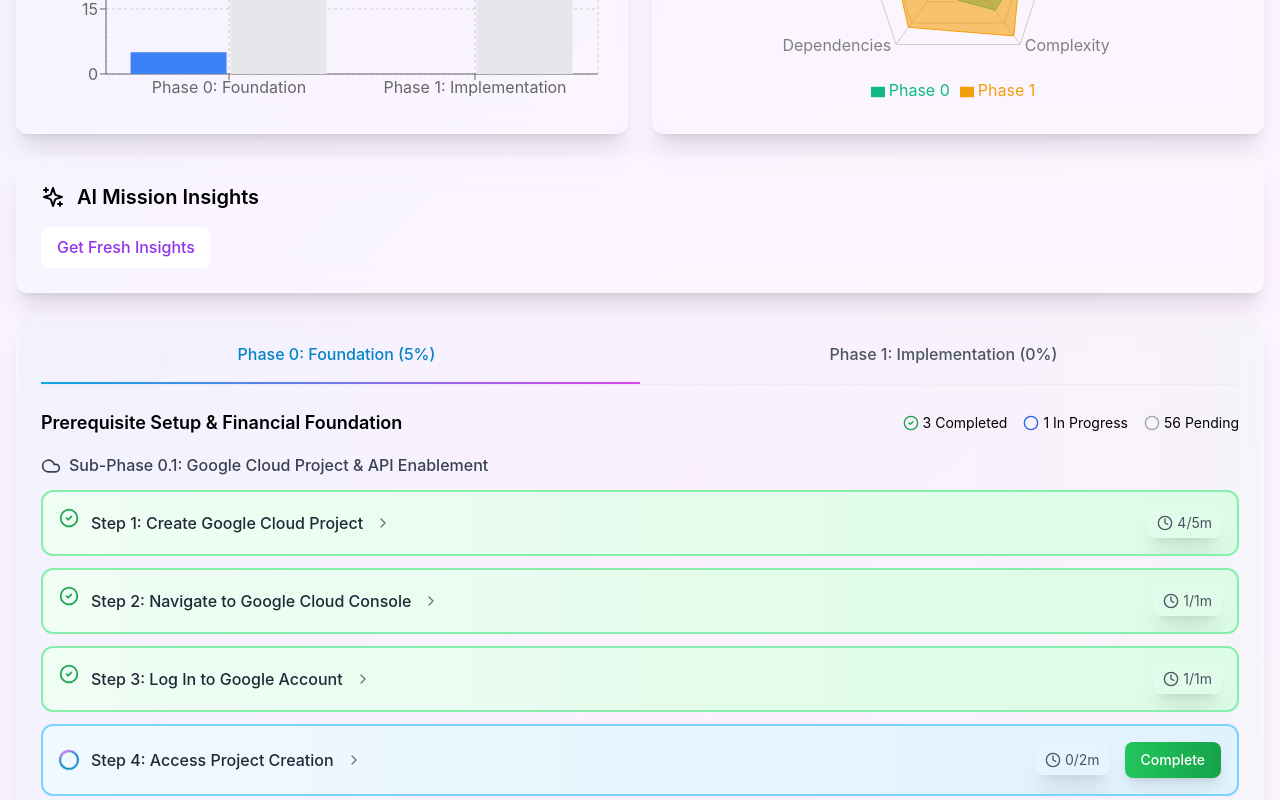
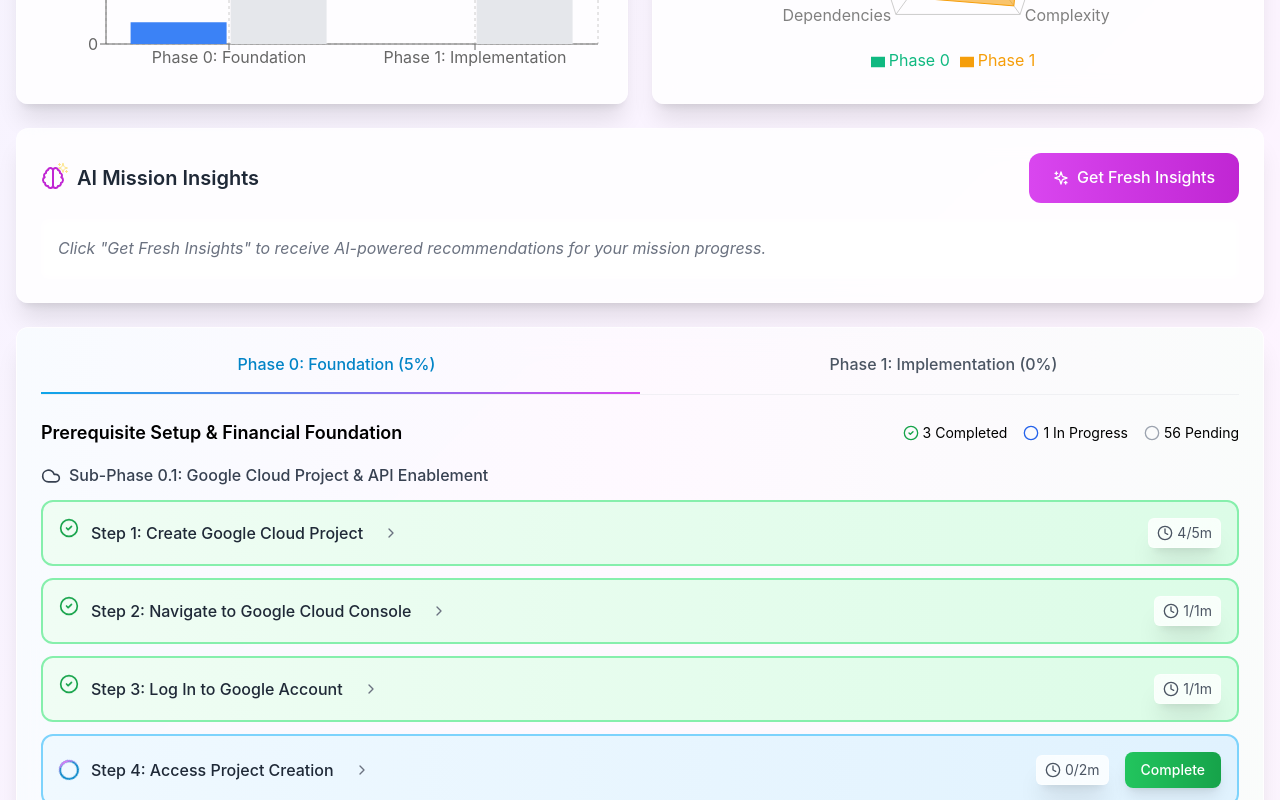
Before and after one commit to cortexj/alpha-cortex-dashboard, a React (Vite) app: page / in a window 1280 px wide. Shown: the part 620-1420 px from the top of the page. Built offline with nearby package versions, Linux system fonts and the light colour scheme; the HTML template or start-up script is replaced by a standard one.

Commit message:
Fix Timer, Dropdowns, and Visual Design

```diff
--- a/src/components/AIInsightsPanel.jsx
+++ b/src/components/AIInsightsPanel.jsx
@@ -1,5 +1,5 @@
 import React from 'react';
-import { Sparkles } from 'lucide-react';
+import { Sparkles, Brain } from 'lucide-react';
 
 const AIInsightsPanel = ({ aiInsights, getAIInsights }) => {
   return (
@@ -8,18 +8,33 @@ const AIInsightsPanel = ({ aiInsights, getAIInsights }) => {
       <div className="absolute inset-0 bg-gradient-to-r from-accent-500/20 via-primary-500/20 to-accent-500/20 opacity-0 group-hover:opacity-100 transition-opacity duration-500"></div>
 
       <div className="relative z-10">
-        <div className="flex items-center gap-3 mb-4">
-          <Sparkles className="w-6 h-6" />
-          <h3 className="text-xl font-semibold">AI Mission Insights</h3>
+        <div className="flex items-center justify-between mb-4">
+          <div className="flex items-center gap-3">
+            <div className="relative">
+              <Brain className="w-6 h-6 text-accent-600" />
+              <Sparkles className="w-3 h-3 text-yellow-400 absolute -top-1 -right-1 animate-pulse" />
+            </div>
+            <h3 className="text-xl font-semibold text-gray-800">AI Mission Insights</h3>
+          </div>
+          <button
+            onClick={getAIInsights}
+            className="button-micro px-6 py-3 bg-gradient-to-r from-accent-500 to-accent-600 hover:from-accent-600 hover:to-accent-700 text-white rounded-xl hover:shadow-lg transition-all duration-300 font-medium focus-enhanced"
+          >
+            <span className="flex items-center gap-2">
+              <Sparkles className="w-4 h-4" />
+              Get Fresh Insights
+            </span>
+          </button>
         </div>
-        <button
-          onClick={getAIInsights}
-          className="px-4 py-2 bg-white text-purple-600 rounded-lg hover:bg-gray-100 transition-colors font-medium"
-        >
-          Get Fresh Insights
-        </button>
         {aiInsights && (
-          <p className="mt-4 text-white/90 animate-fade-in-up leading-relaxed">{aiInsights}</p>
+          <div className="mt-4 p-4 bg-white/10 backdrop-blur-sm rounded-lg border border-white/20">
+            <p className="text-gray-700 animate-fade-in-up leading-relaxed">{aiInsights}</p>
+          </div>
+        )}
+        {!aiInsights && (
+          <div className="mt-4 p-4 bg-white/5 backdrop-blur-sm rounded-lg border border-white/10">
+            <p className="text-gray-500 italic">Click "Get Fresh Insights" to receive AI-powered recommendations for your mission progress.</p>
+          </div>
         )}
       </div>
     </div>
--- a/src/components/Header.jsx
+++ b/src/components/Header.jsx
@@ -22,6 +22,7 @@ const Header = ({ isTimerRunning, setIsTimerRunning, sessionTime }) => {
           </div>
           <div className="flex items-center gap-4">
             <button
+              onClick={() => setIsTimerRunning(!isTimerRunning)}
               className={`button-micro flex items-center gap-2 px-6 py-3 rounded-xl font-medium shadow-lg transition-all duration-300 focus-enhanced ${
                 isTimerRunning
                   ? 'bg-gradient-to-r from-red-500 to-red-600 hover:from-red-600 hover:to-red-700 text-white hover:shadow-red-500/30'
@@ -29,11 +30,10 @@ const Header = ({ isTimerRunning, setIsTimerRunning, sessionTime }) => {
               }`}
             >
               {isTimerRunning ? (
-                <Pause className="w-5 h-5 animate-pulse" />
+                <Pause className="w-5 h-5" />
               ) : (
-                <Play className="w-5 h-5 transition-transform duration-200 group-hover:scale-110" />
+                <Play className="w-5 h-5" />
               )}
-              {isTimerRunning ? <Pause className="w-5 h-5" /> : <Play className="w-5 h-5" />}
               {isTimerRunning ? 'Pause' : 'Start'} Session
             </button>
             <div className="text-center glass-effect rounded-lg p-3 min-w-[120px]">
@@ -42,7 +42,6 @@ const Header = ({ isTimerRunning, setIsTimerRunning, sessionTime }) => {
                 {Math.floor(animatedMinutes).toString().padStart(2, '0')}:
                 {Math.floor(animatedSeconds).toString().padStart(2, '0')}
               </div>
-              <p className="text-gray-600 mt-1 animate-fade-in-up">Zero-Drift Protocol Execution Dashboard</p>
             </div>
           </div>
         </div>
--- a/src/components/StepCard.jsx
+++ b/src/components/StepCard.jsx
@@ -23,13 +23,16 @@ const StepCard = ({ step, expandedSteps, toggleStepExpansion, updateStepStatus }
     pending: <Circle className="w-5 h-5 text-gray-400" />
   };
 
-  const handleToggleExpansion = () => {
+  const handleToggleExpansion = (e) => {
+    e.preventDefault();
+    e.stopPropagation();
     setIsAnimating(true);
     toggleStepExpansion(step.id);
     setTimeout(() => setIsAnimating(false), 300);
   };
 
   const handleStatusUpdate = (e) => {
+    e.preventDefault();
     e.stopPropagation();
     setIsAnimating(true);
     updateStepStatus(step.id, step.status === 'pending' ? 'in-progress' : 'completed');
@@ -37,16 +40,16 @@ const StepCard = ({ step, expandedSteps, toggleStepExpansion, updateStepStatus }
   };
 
   return (
-    <div className={`border-2 rounded-xl p-4 mb-3 transition-all duration-300 cursor-pointer group relative overflow-hidden ${statusColors[step.status]} hover:shadow-xl hover:-translate-y-1 ${isAnimating ? 'animate-pulse' : ''}`}>
+    <div className={`border-2 rounded-xl p-4 mb-3 transition-all duration-300 group relative overflow-hidden ${statusColors[step.status]} hover:shadow-xl hover:-translate-y-1 ${isAnimating ? 'animate-pulse' : ''}`}>
       {/* Subtle gradient overlay on hover */}
       <div className="absolute inset-0 bg-gradient-to-r from-white/20 via-transparent to-white/20 translate-x-[-100%] group-hover:translate-x-[100%] transition-transform duration-700 ease-out"></div>
 
-      <div onClick={handleToggleExpansion} className="relative z-10">
+      <div className="relative z-10">
         <div className="flex items-center justify-between">
-          <div className="flex items-center gap-3">
+          <div className="flex items-center gap-3 flex-1 cursor-pointer" onClick={handleToggleExpansion}>
             {statusIcons[step.status]}
             <span className="font-medium text-gray-800 group-hover:text-gray-900">Step {step.id}: {step.title}</span>
-            <div className="transition-transform duration-200">
+            <div className="transition-transform duration-200 ml-2">
               {isExpanded ? (
                 <ChevronDown className="w-4 h-4 text-gray-500 rotate-0 transition-transform duration-200" />
               ) : (
@@ -78,7 +81,7 @@ const StepCard = ({ step, expandedSteps, toggleStepExpansion, updateStepStatus }
           isExpanded ? 'max-h-96 opacity-100 mt-3' : 'max-h-0 opacity-0'
         }`}>
           <div className="pl-8 text-sm text-gray-700 animate-fade-in-up">
-            <p>{step.description}</p>
+            <p className="mb-2">{step.description}</p>
             <div className="mt-3 flex gap-4 items-center">
               <span className="text-xs text-gray-500 glass-effect px-2 py-1 rounded-md">
                 Sub-phase: {step.subPhase}
--- a/src/index.css
+++ b/src/index.css
@@ -85,11 +85,11 @@ body {
   }
 
   .metric-card {
-    @apply bg-white/80 backdrop-blur-sm rounded-xl shadow-lg border border-white/20 p-6 transition-all duration-300 hover:bg-white/90 hover:shadow-xl hover:-translate-y-1;
+    @apply bg-white/90 backdrop-blur-md rounded-xl shadow-lg border border-white/30 p-6 transition-all duration-300 hover:bg-white/95 hover:shadow-xl hover:-translate-y-1 relative;
   }
 
   .glass-effect {
-    @apply bg-white/10 backdrop-blur-md border border-white/20 shadow-xl;
+    @apply bg-white/80 backdrop-blur-md border border-white/30 shadow-xl;
   }
 
   .animate-in {
@@ -182,3 +182,26 @@ body {
 .achievement-badge {
   @apply inline-flex items-center justify-center w-8 h-8 rounded-full bg-gradient-to-r from-yellow-400 to-orange-500 text-white font-bold text-sm shadow-lg animate-bounce-gentle;
 }
+
+/* Enhanced button styles */
+.btn-primary {
+  @apply bg-gradient-to-r from-primary-500 to-primary-600 hover:from-primary-600 hover:to-primary-700 text-white shadow-lg hover:shadow-primary-500/30;
+}
+
+.btn-success {
+  @apply bg-gradient-to-r from-success-500 to-success-600 hover:from-success-600 hover:to-success-700 text-white shadow-lg hover:shadow-success-500/30;
+}
+
+.btn-accent {
+  @apply bg-gradient-to-r from-accent-500 to-accent-600 hover:from-accent-600 hover:to-accent-700 text-white shadow-lg hover:shadow-accent-500/30;
+}
+
+/* Improved card styles */
+.step-card {
+  @apply bg-white/90 backdrop-blur-sm border-2 rounded-xl shadow-lg transition-all duration-300 hover:shadow-xl hover:-translate-y-1;
+}
+
+/* Better glass morphism */
+.glass-panel {
+  @apply bg-white/20 backdrop-blur-xl border border-white/30 shadow-2xl;
+}
```
